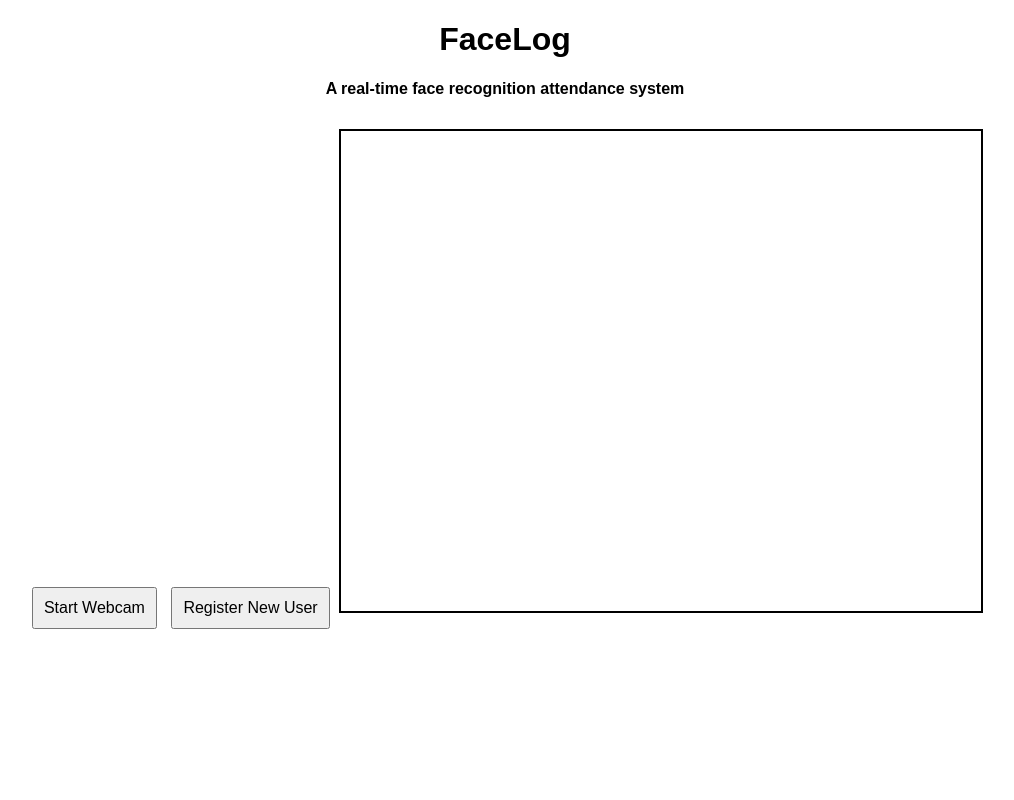
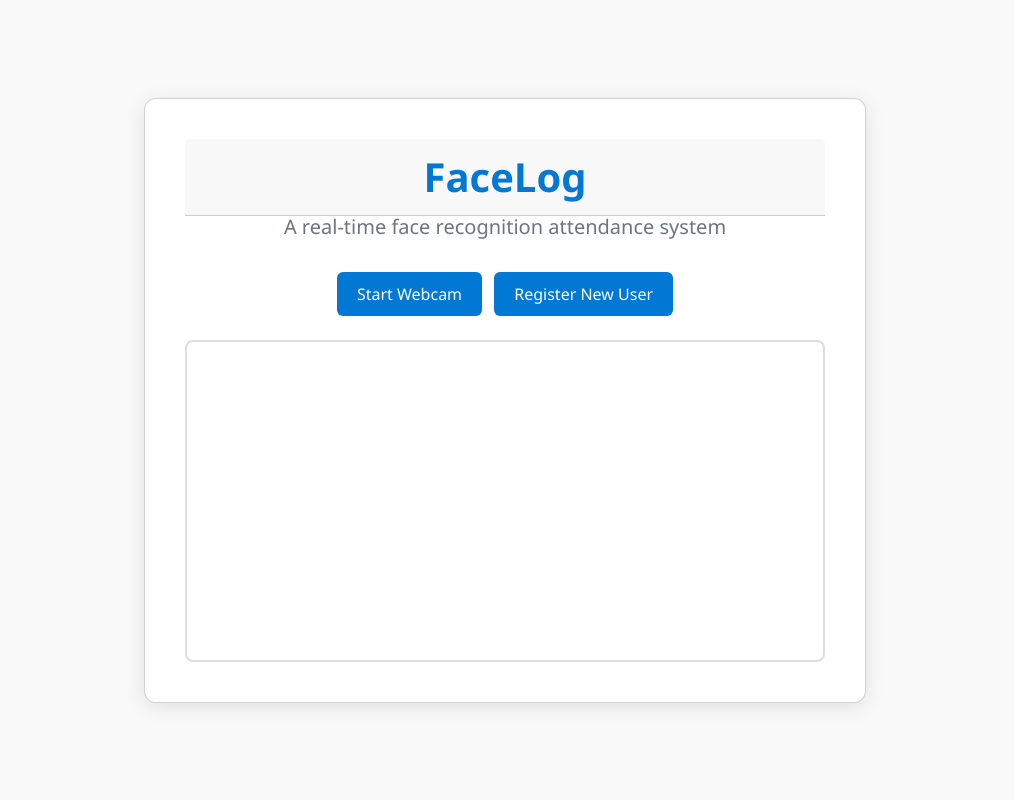
Before and after one commit to AHG-BSCS/FaceLog, a Flask app: template templates/index.html in a window 1280 px wide. Shown: the whole page, without its empty margins (135-1149 px from the left). Run offline with Flask 3, Linux system fonts and the light colour scheme; the template is opened without the code that fills it, so the values that code supplies are empty; parts of the project's set-up code (start-up, migrations or seed data) failed here and were passed over; some libraries are stand-ins or nearby versions.

Commit message:
redesign page, ccs -> css

```diff
--- a/static/ccs/style.css
+++ /dev/null
@@ -1,13 +0,0 @@
-body {
-    text-align: center;
-    font-family: Arial, sans-serif;
-}
-#video {
-    border: 2px solid black;
-    margin-top: 10px;
-}
-button {
-    margin: 5px;
-    padding: 10px;
-    font-size: 16px;
-}
--- /dev/null
+++ b/static/css/styles.css
@@ -0,0 +1,51 @@
+body {
+    background-color: #f9f9f9;
+    font-family: 'Segoe UI', Tahoma, Geneva, Verdana, sans-serif;
+}
+
+.card {
+    background-color: #ffffff;
+    border-radius: 12px;
+    box-shadow: 0 4px 20px rgba(0, 0, 0, 0.1);
+    padding: 40px;
+    max-width: 900px;
+    margin: auto;
+}
+
+.card-header {
+    font-size: 2.5rem;
+    font-weight: 600;
+    color: #0078d4;
+}
+
+.card-subtitle {
+    font-size: 1.25rem;
+    color: #6c757d;
+    margin-bottom: 30px;
+}
+
+.btn-custom {
+    background-color: #0078d4;
+    color: #ffffff;
+    padding: 10px 20px;
+    border-radius: 6px;
+    font-size: 1rem;
+    font-weight: 500;
+    transition: background-color 0.3s ease;
+    border: none;
+}
+
+.btn-custom:hover {
+    background-color: #005a9e;
+}
+
+.video-container {
+    display: flex;
+    justify-content: center;
+    margin-top: 20px;
+}
+
+video {
+    border-radius: 8px;
+    border: 2px solid #ddd;
+}
--- a/templates/index.html
+++ b/templates/index.html
@@ -4,14 +4,23 @@
     <meta charset="UTF-8">
     <meta name="viewport" content="width=device-width, initial-scale=1.0">
     <title>FaceLog</title>
-    <link rel="stylesheet" href="static/css/style.css">
+    <link href="https://maxcdn.bootstrapcdn.com/bootstrap/5.3.0/css/bootstrap.min.css" rel="stylesheet">
+    <link href="https://cdnjs.cloudflare.com/ajax/libs/tailwindcss/2.2.19/tailwind.min.css" rel="stylesheet">
+    <link rel="stylesheet" href="/static/css/styles.css">
 </head>
-<body>
-    <h1>FaceLog</h1>
-    <h4>A real-time face recognition attendance system</h4>
-    <button id="start">Start Webcam</button>
-    <button id="register">Register New User</button>
-    <video id="video" width="640" height="480" autoplay></video>
+<body class="d-flex flex-column justify-content-center align-items-center min-vh-100">
+    <div class="card text-center">
+        <div class="card-header">FaceLog</div>
+        <div class="card-subtitle">A real-time face recognition attendance system</div>
+        <div>
+            <button id="start" class="btn btn-custom me-2">Start Webcam</button>
+            <button id="register" class="btn btn-custom">Register New User</button>
+        </div>
+        <div class="video-container mt-4">
+            <video id="video" width="640" height="480" autoplay></video>
+        </div>
+    </div>
     <script src="static/js/script.js"></script>
+    <script src="https://maxcdn.bootstrapcdn.com/bootstrap/5.3.0/js/bootstrap.bundle.min.js"></script>
 </body>
 </html>
```
